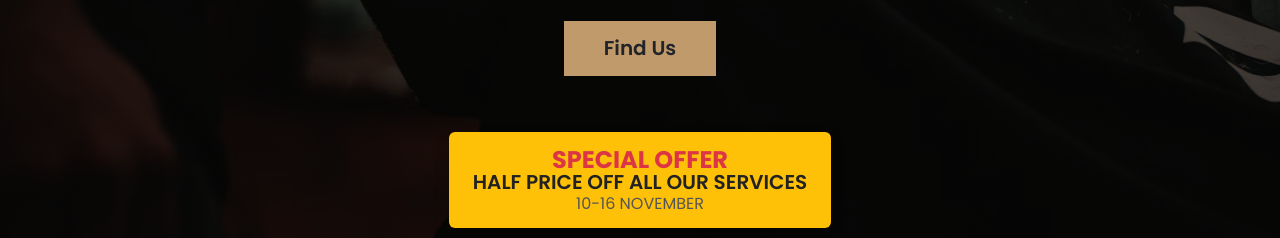
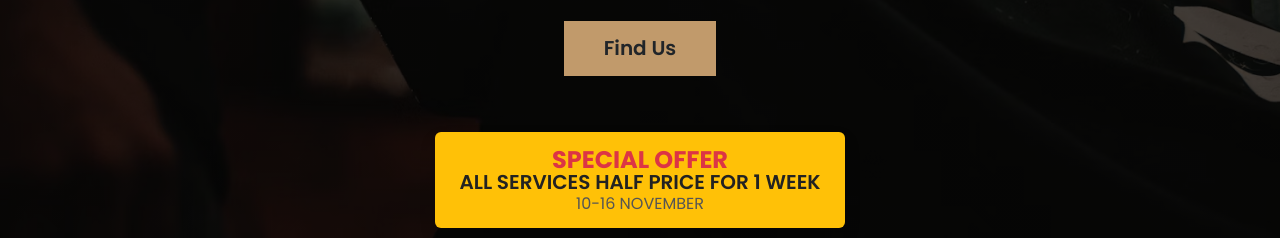
Before and after one commit to barbertimepb/barber-time, a plain HTML site: page index.html in a window 1280 px wide. Shown: the part 562-800 px from the top of the page. Drawn offline with nearby package versions, Linux system fonts and the light colour scheme.

Commit message:
Update index.html

```diff
--- a/index.html
+++ b/index.html
@@ -58,7 +58,7 @@
 			<div class="text-center" style="margin-top: 3.5rem;">
 				<div class="badge bg-warning shadow px-4 py-3 d-inline-block offer-badge-responsive" style="min-width:260px;">
 					<span class="fw-bold fs-4 d-block" style="color: #dc3545;">SPECIAL OFFER</span>
-					<p class="mb-1 fw-semibold fs-5" style="color: #222;">HALF PRICE OFF ALL OUR SERVICES</p>
+					<p class="mb-1 fw-semibold fs-5" style="color: #222;">ALL SERVICES HALF PRICE FOR 1 WEEK</p>
 					<p class="mb-0 fw-normal fs-6" style="color: #555;">10-16 NOVEMBER</p>
 				</div>
 			</div>
```
